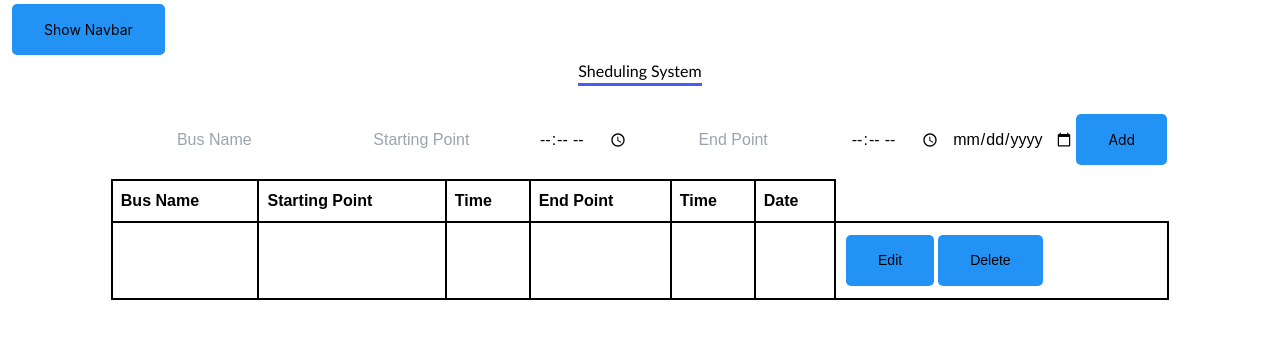
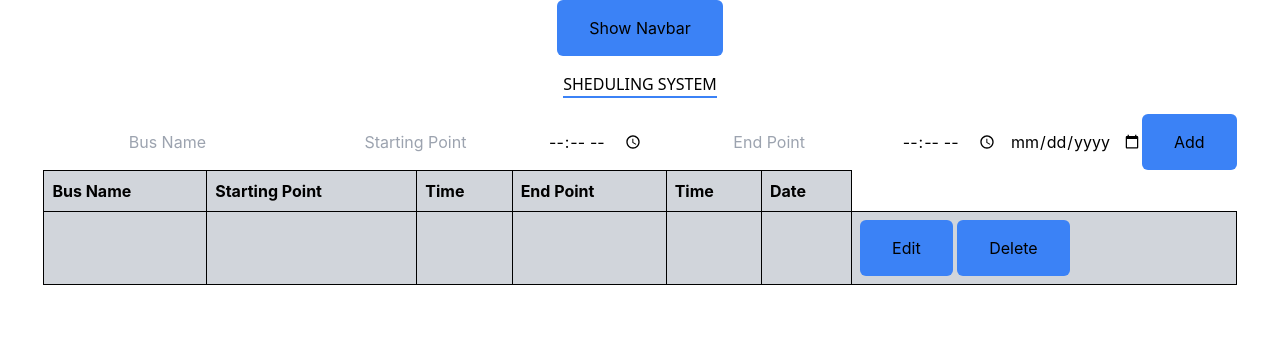
Before and after one commit to kur0N3ko/firs-react-app, a React (Create React App) app: page /taskpage in a window 1280 px wide. Shown: the top 338 px of the page. Built offline with nearby package versions, Linux system fonts and the light colour scheme.

Commit message:
Fixed the router, aupdate to v6, and add Tailwind CSS

```diff
--- a/package.json
+++ b/package.json
@@ -9,8 +9,8 @@
     "dayjs": "^1.11.10",
     "react": "^18.2.0",
     "react-dom": "^18.2.0",
-    "react-router-dom": "^5.3.4",
-    "react-scripts": "5.0.1",
+    "react-router-dom": "^6.22.3",
+    "react-scripts": "^5.0.1",
     "web-vitals": "^2.1.4"
   },
   "scripts": {
--- a/src/App.css
+++ b/src/App.css
@@ -1,4 +1,4 @@
-.App {
+/* .App {
   display: flex;
   flex-direction: column;
   align-items: center;
@@ -102,3 +102,51 @@ li a:hover {
   background-color: rgb(40, 211, 49);
 }
    */
+
+.App{
+    @apply flex flex-col items-center justify-center;
+  }
+
+.Form{
+  @apply flex flex-col items-center p-4 justify-center;
+}
+
+h1{
+  @apply text-center font-sans border-b-2 border-blue-500;
+}
+
+input{
+  @apply text-center;
+}
+
+table{
+  @apply w-full table-auto relative;
+}
+
+td{
+  @apply border border-black text-left p-2;
+}
+
+th{
+  @apply border border-black text-left p-2;
+}
+
+button{
+  @apply bg-blue-500 hover:bg-blue-600 active:bg-blue-400 text-black px-8 py-4 text-center text-base rounded-md cursor-pointer;
+}
+
+tr{
+  @apply bg-gray-300;
+}
+
+ul{
+  @apply flex items-center bg-gray-900;
+}
+
+li{
+  @apply block text-white text-center py-3 px-4 no-underline;
+}
+
+Link{
+  @apply block text-white text-center py-3 px-4 no-underline hover:bg-gray-700;
+}
--- a/src/App.js
+++ b/src/App.js
@@ -1,10 +1,6 @@
 import React from "react";
-import Navbar from "./components/Navbar";
 import './App.css';
-import { NavbarProvider } from "./components/NavbarContext";
-import { CrudProvider} from "./components/CrudContext";
-import Form from "./components/Form";
-import { BrowserRouter as Router, Route, Switch } from "react-router-dom/cjs/react-router-dom.min";
+import { Routes, Route } from 'react-router-dom';
 import Home from "./components/PageComponent/Home";
 import About from "./components/PageComponent/About";
 import Contact from "./components/PageComponent/Contact";
@@ -12,33 +8,14 @@ import TaskPage from "./components/PageComponent/TaskPage";
 
 function App() {
   return (
-    <>
-    <Router>
-      <NavbarProvider>
-        <Navbar />
-        <div className="App">
-            <Switch>
-              <Route path="/" exact component={Home}>
-                <div>
-                  <Home/>
-                </div>
-              </Route>
-              <Route path="/about" component={About} />
-              <Route path="/contact" component={Contact} />
-              <Route path="/taskpage" component={TaskPage} >
-                <div className="Form">
-                    <h1>Sheduling System</h1>
-                    <br/>
-                      <CrudProvider>
-                        <Form/>
-                      </CrudProvider>
-                </div>
-              </Route>
-            </Switch>
-        </div>
-      </NavbarProvider>
-    </Router>
-  </>
+    <div className="App">
+    <Routes>
+      <Route path="/" element={<Home/>} />
+      <Route path="/about" element={<About/>} />
+      <Route path="/contact" element={<Contact/>} />
+      <Route path="/taskpage" element={<TaskPage/>} />
+    </Routes>
+    </div>
   );
 }
 
--- a/src/components/CrudContext.js
+++ b/src/components/CrudContext.js
@@ -11,8 +11,6 @@ const CrudContext = createContext();
         const savedData = localStorage.getItem('data');
         return savedData ? JSON.parse(savedData) : [{ id: "", name: "", spoint: "", time: "", epoint: "", etime: "", date: "" }];
     });
-    // const [formData, setFormData] = useState({ id: "", name: "", spoint: "", time: "", epoint: "", etime: "", date: "" });
-    // const [isEditing, setIsEditing] = useState(false);
 
         const addData = newData => {
             setData([...data, { ...newData, id: uuidv4() }]);
--- a/src/components/Form.js
+++ b/src/components/Form.js
@@ -31,7 +31,7 @@ import DeleteData from './DeleteData';
     }
 
   return (
-    <>
+    <div className='Form'>
     {/* to handle data inputs */}
       <form onSubmit={handleSubmit}>
         <input type="hidden" name="id" value={formData.id} onChange={handleChange} />
@@ -65,14 +65,14 @@ import DeleteData from './DeleteData';
               <td>{item.etime}</td>
               <td>{item.date}</td>
               <td>
-                <button onClick={() => handleEdit(item.id)}>Edit</button>
-                <DeleteData id={item.id} />
+                <button onClick={() => handleEdit(item.id)}>Edit</button> {/*to handle editing info*/}
+                <DeleteData id={item.id} /> {/*to delete an item*/}
               </td>
             </tr>
           ))}
         </tbody>
       </table>
-    </>
+    </div>
   );
 }
 
--- a/src/components/PageComponent/About.js
+++ b/src/components/PageComponent/About.js
@@ -1,13 +1,17 @@
-// About.js
 import React from 'react';
+import { NavbarProvider } from '../NavbarContext';
+import Navbar from '../Navbar';
 
 function About() {
     return(
-        <div>
+        <>
+        <NavbarProvider >
+            <Navbar/>
             <h1>About</h1>
             <br/>
                 <p>Just about, about</p>
-        </div>
+        </NavbarProvider>
+        </>
     )
 }
 
--- a/src/components/PageComponent/Contact.js
+++ b/src/components/PageComponent/Contact.js
@@ -1,9 +1,18 @@
-// Contact.js
 import React from 'react';
+import Navbar from '../Navbar';
+import { NavbarProvider } from '../NavbarContext';
 
 function Contact() {
-    return <h1>Contact</h1>;
-
+    return (
+        <>
+        <NavbarProvider>
+            <Navbar/>
+            <h1>Contact</h1>
+            <br/>
+                <p>No Data</p>
+        </NavbarProvider >
+        </>
+    )
 }
 
 export default Contact;
--- a/src/components/PageComponent/Home.js
+++ b/src/components/PageComponent/Home.js
@@ -1,7 +1,18 @@
 import React from 'react';
+import Navbar from '../Navbar';
+import { NavbarProvider } from '../NavbarContext';
 
 function Home() {
-    return <h1>Just Home</h1>;
+    return(
+        <>
+        <NavbarProvider>
+        <Navbar/>
+            <h1>Just Home</h1>
+            <br/>
+                <p>Just Home</p>
+        </NavbarProvider>
+        </>
+    )
 }
 
 export default Home;
--- a/src/components/PageComponent/TaskPage.js
+++ b/src/components/PageComponent/TaskPage.js
@@ -1,8 +1,21 @@
 import React from 'react'
 import Form from '../Form'
+import { CrudProvider } from '../CrudContext'
+import { NavbarProvider } from '../NavbarContext'
+import Navbar from '../Navbar'
 
 export default function TaskPage() {
     return (
-            <Form/>
+        <>
+        <NavbarProvider>
+        <Navbar/>
+            <div className='Form'>
+                <h1>SHEDULING SYSTEM</h1>
+                <CrudProvider>
+                    <Form/>
+                </CrudProvider>
+            </div>
+        </NavbarProvider>
+    </>
     )
 }
--- a/src/index.js
+++ b/src/index.js
@@ -3,11 +3,14 @@ import ReactDOM from 'react-dom/client';
 import './index.css';
 import App from './App';
 import reportWebVitals from './reportWebVitals';
+import { BrowserRouter } from "react-router-dom";
 
 const root = ReactDOM.createRoot(document.getElementById('root'));
 root.render(
   <React.StrictMode>
-    <App />
+    <BrowserRouter>
+      <App />
+    </BrowserRouter>
   </React.StrictMode>
 );
 
```
Also changed, not shown: 1 other file (tests, documents, lock files or other folders).
